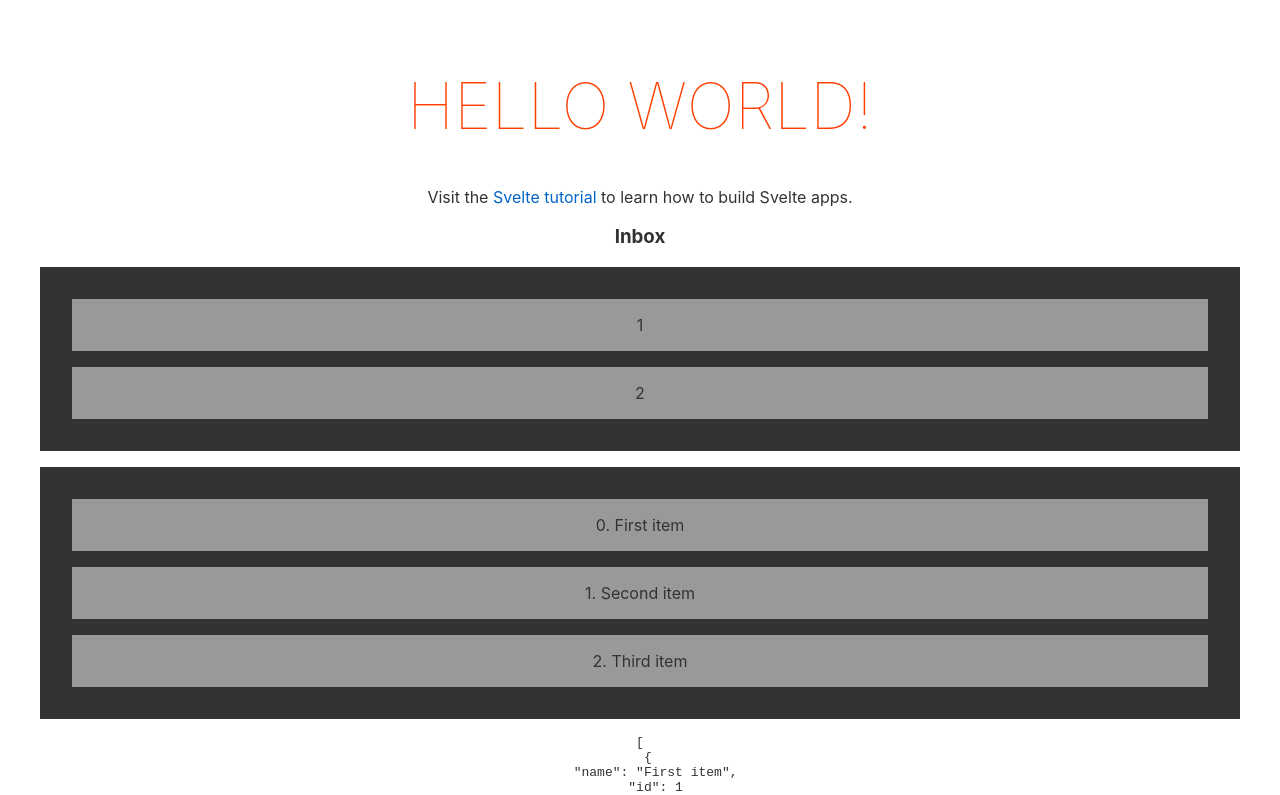
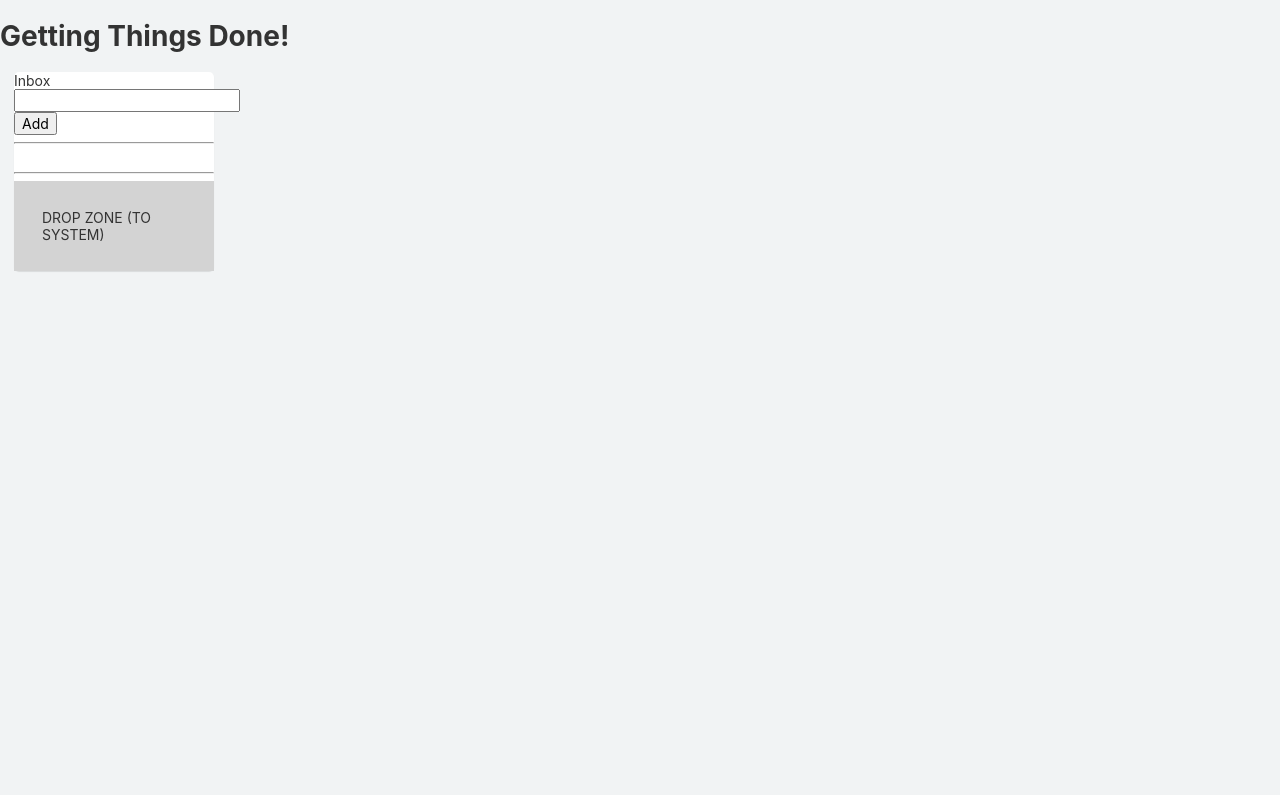
Before and after one commit to roy-mdr/gtd-app, a Svelte app in the folder client-spa/gtd-app-spa/: page / in a window 1280 px wide. Shown: the top 795 px of the page. Built offline with nearby package versions, Linux system fonts and the light colour scheme.

Commit message:
Idea of drop menu

```diff
--- a/client-spa/gtd-app-spa/public/global.css
+++ b/client-spa/gtd-app-spa/public/global.css
@@ -1,63 +1,16 @@
-html, body {
-	position: relative;
-	width: 100%;
-	height: 100%;
+html {
+	font-family: -apple-system, BlinkMacSystemFont, "Segoe UI", Roboto, Oxygen-Sans, Ubuntu, Cantarell, "Helvetica Neue", sans-serif;
+    font-size: 14px;
 }
 
 body {
+	background-color: #F1F3F4;
 	color: #333;
 	margin: 0;
-	padding: 8px;
-	box-sizing: border-box;
-	font-family: -apple-system, BlinkMacSystemFont, "Segoe UI", Roboto, Oxygen-Sans, Ubuntu, Cantarell, "Helvetica Neue", sans-serif;
-}
-
-a {
-	color: rgb(0,100,200);
-	text-decoration: none;
-}
-
-a:hover {
-	text-decoration: underline;
-}
-
-a:visited {
-	color: rgb(0,80,160);
-}
-
-label {
-	display: block;
+	padding: 0;
 }
 
 input, button, select, textarea {
 	font-family: inherit;
 	font-size: inherit;
-	-webkit-padding: 0.4em 0;
-	padding: 0.4em;
-	margin: 0 0 0.5em 0;
-	box-sizing: border-box;
-	border: 1px solid #ccc;
-	border-radius: 2px;
 }
-
-input:disabled {
-	color: #ccc;
-}
-
-button {
-	color: #333;
-	background-color: #f4f4f4;
-	outline: none;
-}
-
-button:disabled {
-	color: #999;
-}
-
-button:not(:disabled):active {
-	background-color: #ddd;
-}
-
-button:focus {
-	border-color: #666;
-}
--- a/client-spa/gtd-app-spa/public/index.html
+++ b/client-spa/gtd-app-spa/public/index.html
@@ -6,11 +6,11 @@
 
 	<title>Svelte app</title>
 
-	<link rel='icon' type='image/png' href='/favicon.png'>
-	<link rel='stylesheet' href='/global.css'>
-	<link rel='stylesheet' href='/build/bundle.css'>
+	<link rel='icon' type='image/png' href='./favicon.png'>
+	<link rel='stylesheet' href='./global.css'>
+	<link rel='stylesheet' href='./build/bundle.css'>
 
-	<script defer src='/build/bundle.js'></script>
+	<script defer src='./build/bundle.js'></script>
 </head>
 
 <body>
--- a/client-spa/gtd-app-spa/src/App.svelte
+++ b/client-spa/gtd-app-spa/src/App.svelte
@@ -2,34 +2,12 @@
 
 	import Inbox from './components/Inbox.svelte';
 
-	export let name;
 </script>
 
 <main>
-	<h1>Hello {name}!</h1>
-	<p>Visit the <a href="https://svelte.dev/tutorial">Svelte tutorial</a> to learn how to build Svelte apps.</p>
-	<Inbox />
+	<h1>Getting Things Done!</h1>
 	<Inbox />
 </main>
 
 <style>
-	main {
-		text-align: center;
-		padding: 1em;
-		max-width: 240px;
-		margin: 0 auto;
-	}
-
-	h1 {
-		color: #ff3e00;
-		text-transform: uppercase;
-		font-size: 4em;
-		font-weight: 100;
-	}
-
-	@media (min-width: 640px) {
-		main {
-			max-width: none;
-		}
-	}
 </style>
--- /dev/null
+++ b/client-spa/gtd-app-spa/src/components/Idea.svelte
@@ -0,0 +1,42 @@
+<script>
+
+    import { createEventDispatcher } from 'svelte';
+
+    export let idea;
+
+    const dispatch = createEventDispatcher();
+
+    function removeItem() {
+        dispatch('remove');
+    }
+
+</script>
+
+
+
+<div class="idea" on:mouseenter={() => {idea.hover = true;}} on:mouseleave={() => {idea.hover = false;}}>
+    {#if idea.hover}
+    <button type="button" class="remove" on:click={() => removeItem()}>X</button>
+    {/if}
+    {idea.name}
+</div>
+
+
+
+<style>
+
+.idea {
+    background-color: white;
+    border: 1px solid white;
+    border-radius: 5px;
+    margin-bottom: 0.5em;
+    box-shadow: 0px 1px 1px 0 rgb(0 0 0 / 10%);
+    padding: 0.5em;
+    transition: border 0.2s, box-shadow 0.2s;
+}
+
+.idea:hover {
+    border: 1px solid lightblue;
+    box-shadow: 0px 10px 20px 0 rgb(0 0 0 / 10%);
+}
+</style>
--- a/client-spa/gtd-app-spa/src/components/Inbox.svelte
+++ b/client-spa/gtd-app-spa/src/components/Inbox.svelte
@@ -2,78 +2,203 @@
     import Sortable from 'sortablejs';
     import { onMount } from "svelte";
 
+    import Idea from "./Idea.svelte"
+
     onMount(async () => {
         setUpSortable();
+        setUpSortableNative();
     });
 
-    let foo, bar;
+    let inboxEl, dropZoneEl;
 
-    let myList = [{name:'First item', id:1}, {name:'Second item', id:2}, {name:'Third item', id:3}]
+    let newItem = "";
+    let myList = [];
+
+    let panelito;
+    let allowDropPannel = false;
+    let dropPannelIsOpen = false;
 
     function setUpSortable() {
-        Sortable.create(foo, {
+        Sortable.create(inboxEl, {
             group: {
-                name: 'foo',
-                // put: true,
-                // pull: false,
-            },
-            animation: 200
-        });
-
-        Sortable.create(bar, {
-            group: {
-                name: 'bar',
-                // put: true,
-                // pull: 'clone',
+                name: 'inbox'
             },
             animation: 200,
+            delay: 200,
+            delayOnTouchOnly: true,
             invertSwap: true,
-            onSort: (e) => handleContainerChange(e)
+            // forceFallback: true,
+            onSort: (e) => handleContainerChange(e),
+            onStart: (e) => { allowDropPannel = true; },
+            onEnd: (e) => { allowDropPannel = false; dropPannelIsOpen = false; },
         });
     };
 
+    function setUpSortableNative() {
+
+        // For native drag&drop
+        {
+            dropZoneEl.addEventListener('dragover', function(evt) {
+                evt.preventDefault();
+            });
+
+            dropZoneEl.addEventListener('dragenter', function(evt) {
+                if (allowDropPannel && !dropZoneEl.contains(evt.relatedTarget)) {
+                    openDropPannel(evt);
+                }
+            });
+
+            dropZoneEl.addEventListener('dragleave', function(evt) {
+                if (allowDropPannel && !dropZoneEl.contains(evt.relatedTarget)) {
+
+                }
+            });
+        }
+
+
+        // For fallback
+        {
+            dropZoneEl.addEventListener('mouseenter', function(evt) {
+                if (allowDropPannel) {
+                    openDropPannel(evt);
+                }
+            });
+
+            dropZoneEl.addEventListener('mouseleave', function(evt) {
+                if (allowDropPannel) {
+
+                }
+            });
+        }
+
+        // to make Sortable.js trigger ondragstart/ondragover on touch devices
+        {
+            inboxEl.addEventListener('touchmove', function(evt) {
+                // from: https://stackoverflow.com/questions/54917268/ondragover-equivalent-in-vue-draggable-sortable-js
+                if (!allowDropPannel) return;
+                if (dropPannelIsOpen) return;
+                let x = evt.touches[0].clientX;
+                let y = evt.touches[0].clientY;
+                let elementAtTouchPoint = document.elementFromPoint(x, y);
+                if (elementAtTouchPoint === dropZoneEl ||
+                    elementAtTouchPoint.parentNode === dropZoneEl  // In case of a ghost element, the element at touch point  is the ghost element and thus we need to check if the parent of the ghost element is the dropZoneEl.
+                ) {
+                    // dragover
+                    openDropPannel(evt);
+                } else {
+                    // dragleave
+                }
+            });
+        }
+    }
+
     function handleContainerChange(ev) {
-        console.log("Container changed!", ev);
         const oldLi = myList[ev.oldIndex];
         myList.splice(ev.oldIndex, 1);
         myList.splice(ev.newIndex, 0, oldLi);
         myList = myList;
     }
+
+    function addItem(ev) {
+
+        if (newItem == "") return;
+
+        const newListItem = {
+            name: newItem,
+            id: Math.random()
+        }
+
+        myList.unshift(newListItem);
+        myList = myList;
+        newItem = "";
+    }
+
+    function removeItem(ix) {
+        myList.splice(ix, 1);
+        myList = myList;
+    }
+
+
+    function openDropPannel(ev) {
+        if (!allowDropPannel) return;
+        if (dropPannelIsOpen) return;
+
+        dropPannelIsOpen = true;
+
+        if (ev.type == "touchmove") {
+            panelito.style.left = ( ev.touches[0].clientX - ev.touches[0].radiusX ) + 'px';
+            panelito.style.top  = ( ev.touches[0].clientY - ev.touches[0].radiusY ) + 'px';
+        }
+        if (ev.type == "dragenter" || ev.type == "mouseenter") {
+            panelito.style.left = ev.clientX + 'px';
+            panelito.style.top  = ev.clientY + 'px';
+        }
+
+    }
+
 </script>
 
 
 
-<div>
-    <h3>Inbox</h3>
-    <div class="container" bind:this={foo}>
-        <p class="draggable" draggable="true">1</p>
-        <p class="draggable" draggable="true">2</p>
-    </div>
-    <div class="container" bind:this={bar}>
+<div class="inbox">
+
+    <span>Inbox</span>
+
+    <form on:submit|preventDefault={addItem}>
+        <input type="text" bind:value={newItem}>
+        <button>Add</button>
+    </form>
+
+    <hr>
+
+    <div class="container" bind:this={inboxEl}>
         {#each myList as listItem, i (listItem.id)}
-        <p class="draggable" draggable="true">{i}. {listItem.name}</p>
+        <Idea idea={listItem} on:remove={() => removeItem(i)} />
         {/each}
     </div>
+
+    <hr>
+
+    <div bind:this={dropZoneEl} class="drop-zone"  >
+        DROP ZONE (TO SYSTEM)
+    </div>
+
+    <div class="panelito" bind:this={panelito} class:off={!dropPannelIsOpen}>
+        QUICK | CALENDAR | TICKLER | NEST | NOTES | HELP
+    </div>
 </div>
-<pre><code>{JSON.stringify(myList, null, 2)}</code></pre>
 
 
 
 <style>
-.container {
-    background-color: #333;
+.inbox {
+    background-color: white;
+    /* border: 1px solid lightblue; */
+    border-radius: 5px;
     margin: 1em;
-    padding: 1em;
+    box-shadow: 0px 1px 1px 0 rgb(0 0 0 / 10%);
+    max-width: 200px;
 }
 
-.draggable {
-    background-color: #999;
+.container {
+    overflow: auto;
+    padding: 0.5em;
+}
+
+.drop-zone {
+    background-color: lightgray;
+    padding: 2em;
+}
+
+.panelito {
+    position: absolute;
+    z-index: 100;
     padding: 1em;
     margin: 1em;
-    cursor: pointer;
+    background-color: indianred;
 }
 
-.draggable:hover {
-    background-color: #FFF;
+.off {
+    display: none;
 }
 </style>
```
